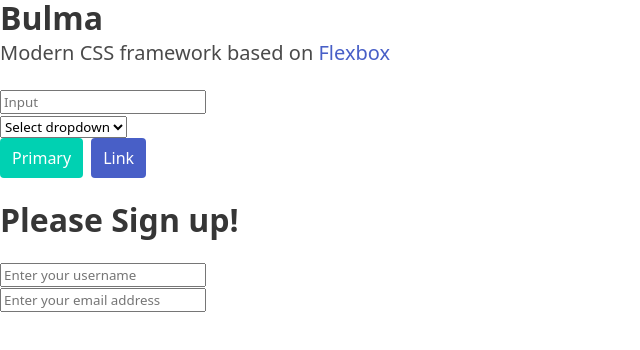
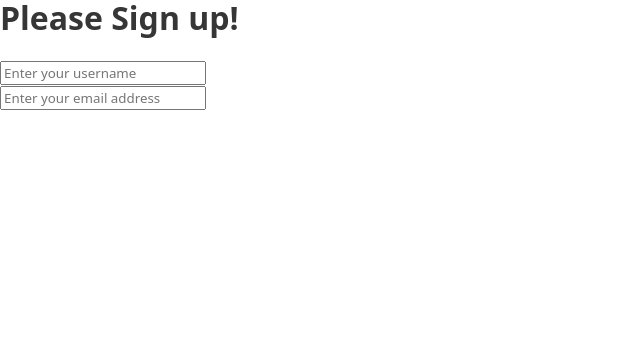
Before and after one commit to Mt-Lampert/tdd-react, a React (Create React App) app: page / in a window 1280 px wide. Shown: the top 350 px of the page, without its empty margins (0-640 px from the left). Built offline with nearby package versions, Linux system fonts and the light colour scheme.

Commit message:
p: deleting bulma test markup

```diff
--- a/src/App.jsx
+++ b/src/App.jsx
@@ -5,37 +5,9 @@
 function App() {
   return (
     <>
-      <h1 className="title">Bulma</h1>
-      <p className="subtitle">
-        Modern CSS framework based on{' '}
-        <a href="https://developer.mozilla.org/en-US/docs/Web/CSS/CSS_Flexible_Box_Layout/Basic_Concepts_of_Flexbox">
-          Flexbox
-        </a>
-      </p>
-
-      <div className="field">
-        <div className="control">
-          <input className="input" type="text" placeholder="Input" />
-        </div>
-      </div>
-
-      <div className="field">
-        <p className="control">
-          <span className="select">
-            <select>
-              <option>Select dropdown</option>
-            </select>
-          </span>
-        </p>
-      </div>
-
-      <div className="buttons">
-        <a className="button is-primary">Primary</a>
-        <a className="button is-link">Link</a>
-      </div>
-
       <Signup />
-    </>);
+    </>
+  );
 }
 
 export default App;
```
